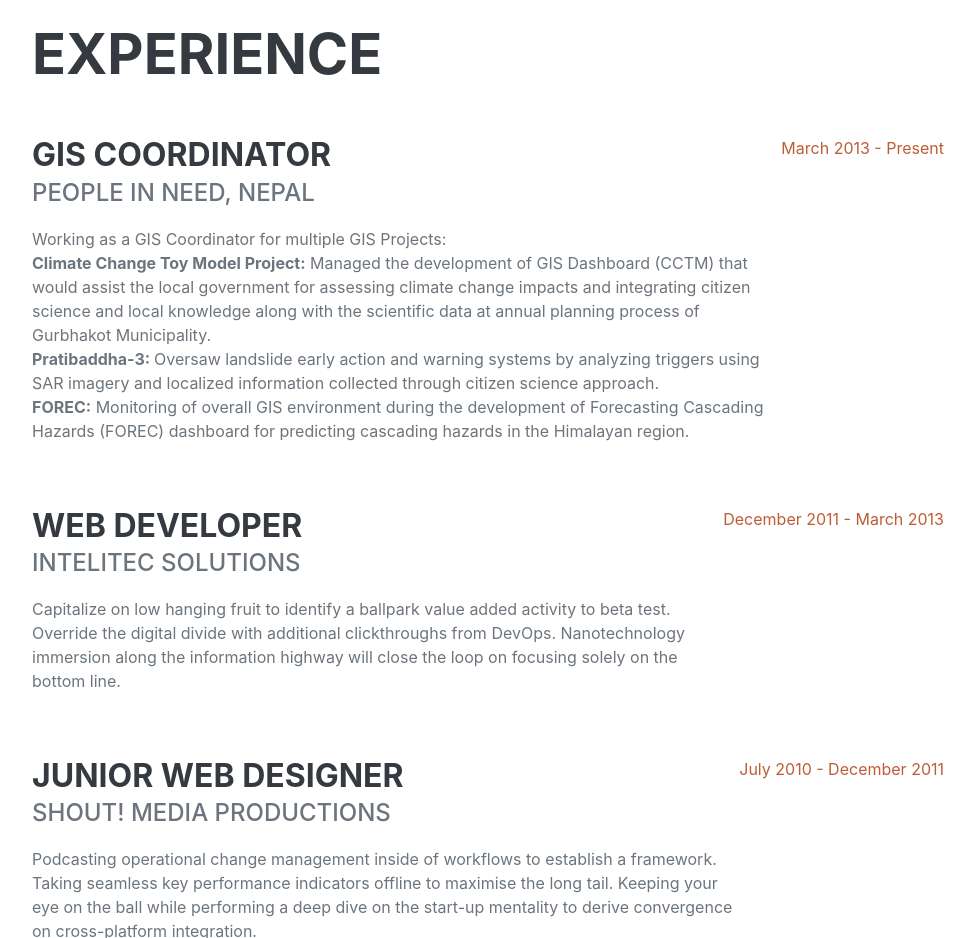
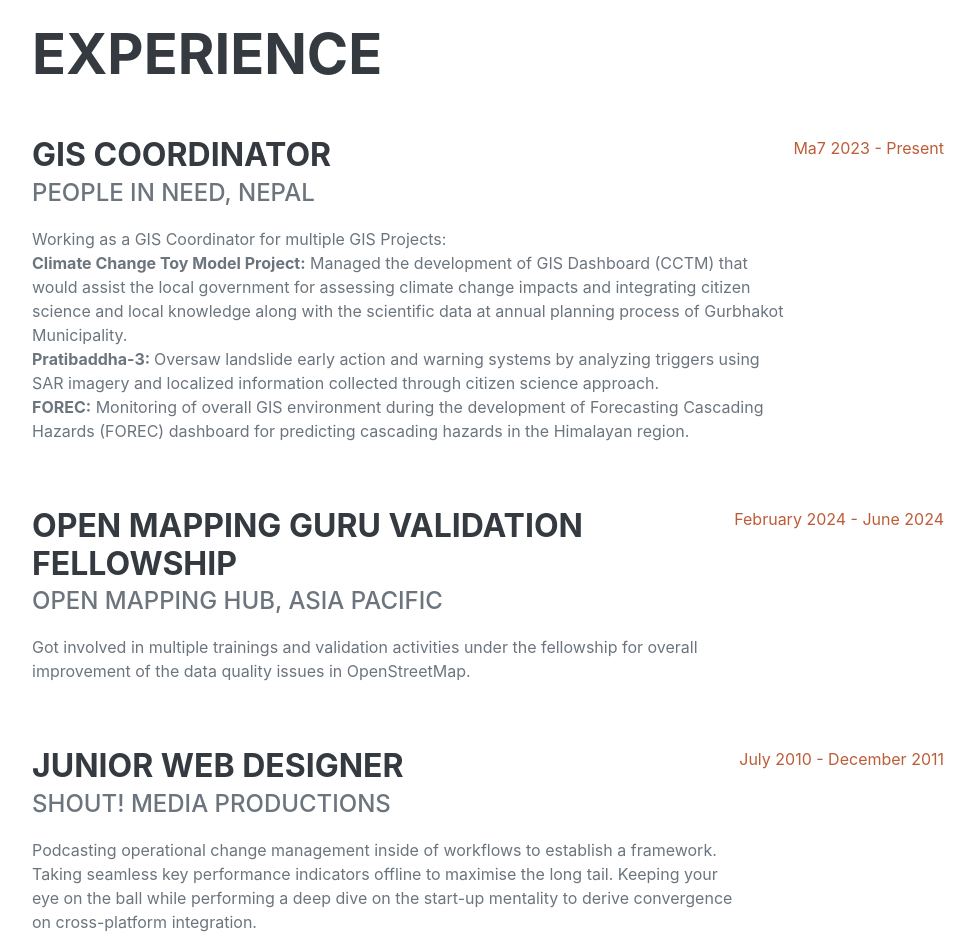
Before and after one commit to Gauravparajuli09/portfolio, a website: page index.html in a window 1280 px wide. Shown: the part 860-1798 px from the top of the page, without its empty margins (288-1263 px from the left). Drawn offline with nearby package versions, Linux system fonts and the light colour scheme; a web font is replaced by a local one.

Commit message:
Update index.html

```diff
--- a/index.html
+++ b/index.html
@@ -71,15 +71,15 @@
 localized information collected through citizen science approach. <br> <b>FOREC:</b> Monitoring of overall GIS environment during the development of Forecasting Cascading Hazards
 (FOREC) dashboard for predicting cascading hazards in the Himalayan region.</p>
                         </div>
-                        <div class="flex-shrink-0"><span class="text-primary">March 2013 - Present</span></div>
+                        <div class="flex-shrink-0"><span class="text-primary">Ma7 2023 - Present</span></div>
                     </div>
                     <div class="d-flex flex-column flex-md-row justify-content-between mb-5">
                         <div class="flex-grow-1">
-                            <h3 class="mb-0">Web Developer</h3>
-                            <div class="subheading mb-3">Intelitec Solutions</div>
-                            <p>Capitalize on low hanging fruit to identify a ballpark value added activity to beta test. Override the digital divide with additional clickthroughs from DevOps. Nanotechnology immersion along the information highway will close the loop on focusing solely on the bottom line.</p>
+                            <h3 class="mb-0">Open Mapping Guru Validation Fellowship</h3>
+                            <div class="subheading mb-3">Open Mapping Hub, Asia Pacific</div>
+                            <p>Got involved in multiple trainings and validation activities under the fellowship for overall improvement of the data quality issues in OpenStreetMap.</p>
                         </div>
-                        <div class="flex-shrink-0"><span class="text-primary">December 2011 - March 2013</span></div>
+                        <div class="flex-shrink-0"><span class="text-primary">February 2024 - June 2024</span></div>
                     </div>
                     <div class="d-flex flex-column flex-md-row justify-content-between mb-5">
                         <div class="flex-grow-1">
```
